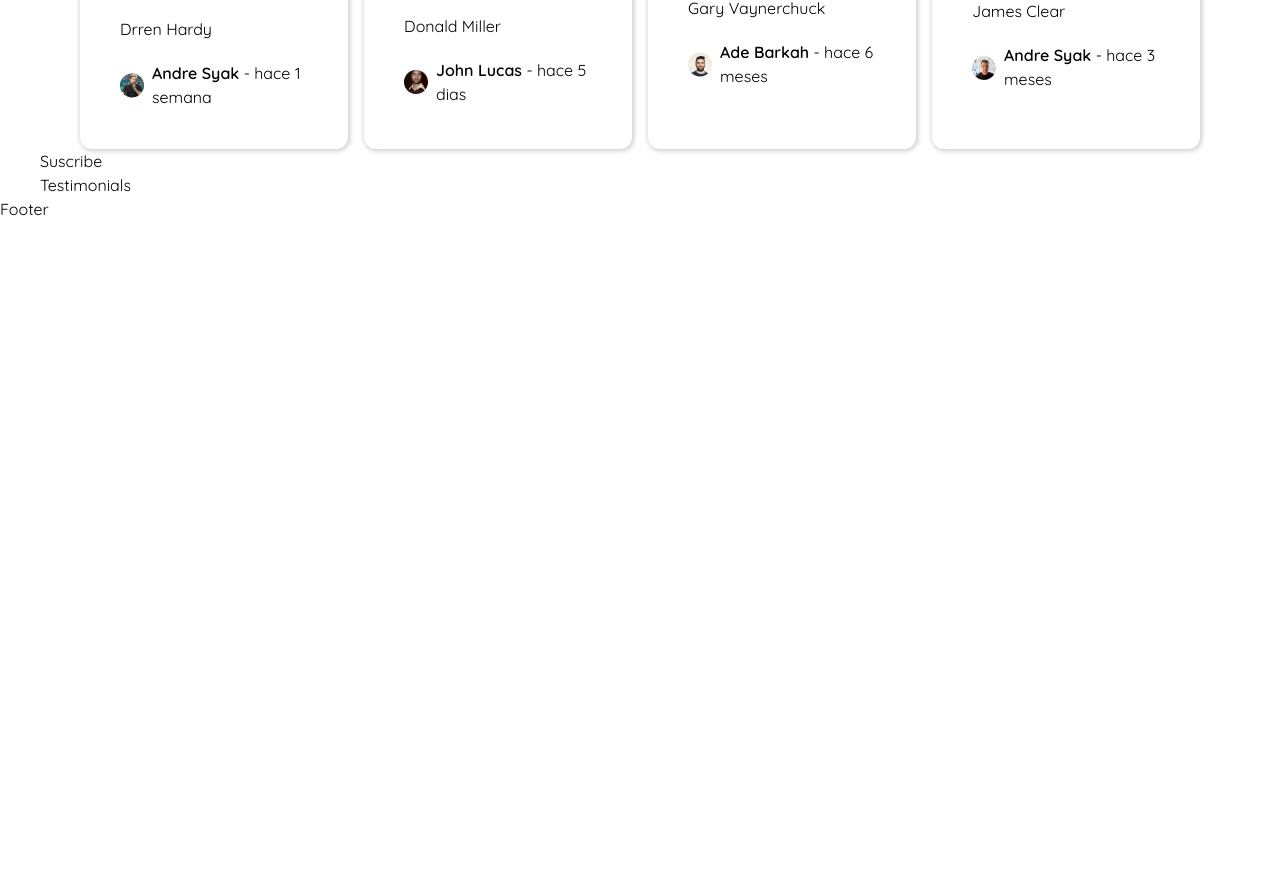
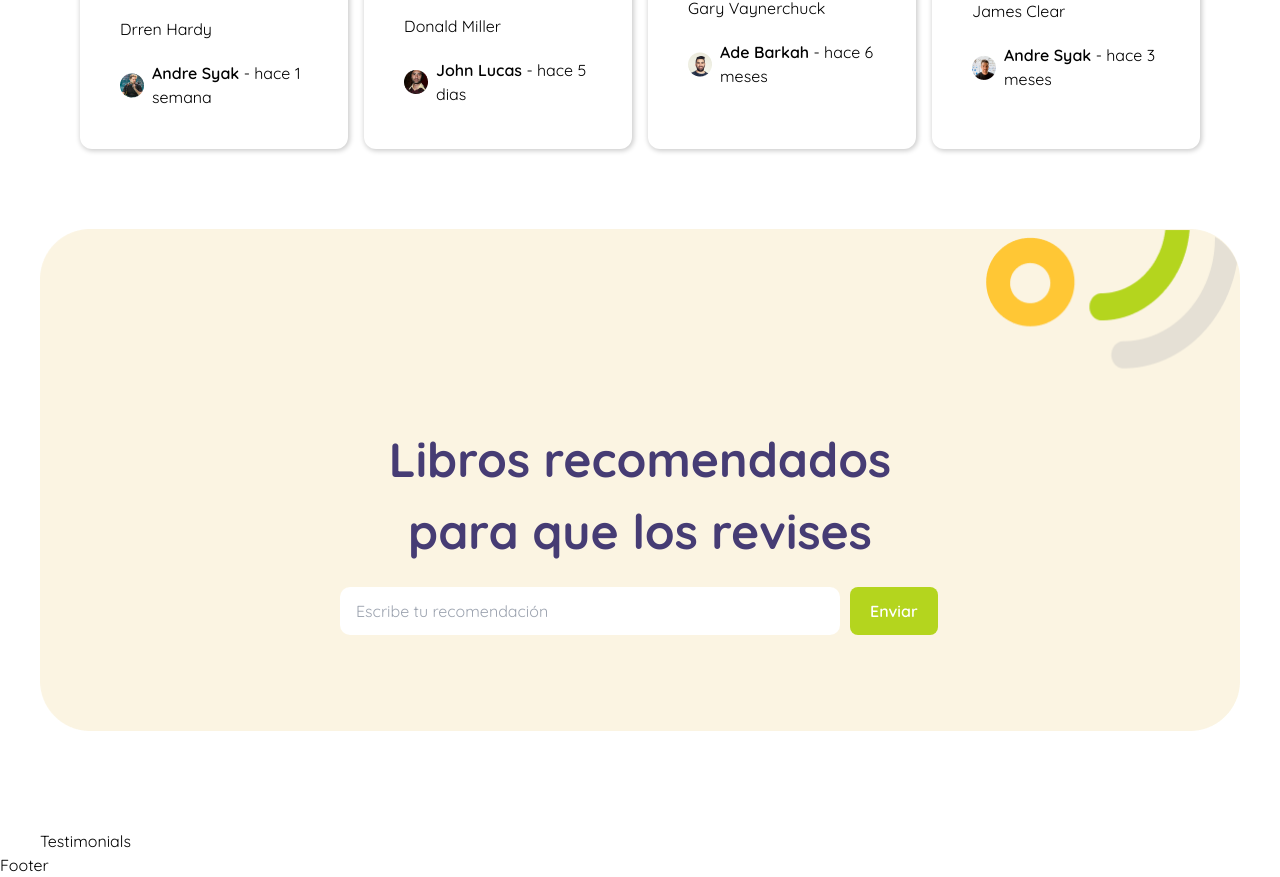
Before and after one commit to AlejandroM12/book-web, a Next.js app: page / in a window 1280 px wide. Shown: the part 2003-2880 px from the top of the page. Before the commit the page ends 2224 px from the top, so only its background shows below. Built offline with nearby package versions, Linux system fonts and the light colour scheme.

Commit message:
feat: add suscribe section

```diff
--- a/src/components/Suscribe/index.js
+++ b/src/components/Suscribe/index.js
@@ -1,7 +1,20 @@
 import React from 'react';
 
 const Suscribe = () => {
-  return <div>Suscribe</div>;
+  return (
+    <section className='flex items-center justify-center mt-20 subscribe'>
+      <div>
+        <h4>Libros recomendados para que los revises</h4>
+        <form>
+          <input
+            placeholder='Escribe tu recomendación'
+            className='submit-area'
+          />
+          <button className='submit-button'>Enviar</button>
+        </form>
+      </div>
+    </section>
+  );
 };
 
 export default Suscribe;
--- a/src/styles/globals.css
+++ b/src/styles/globals.css
@@ -71,3 +71,31 @@ a {
   background: #fff;
   box-shadow: 1px 1px 5px 1px rgba(0, 0, 0, 0.2);
 }
+.subscribe {
+  background: url('../../public/background.png');
+  background-size: 100%;
+  background-repeat: no-repeat;
+  min-height: 600px;
+}
+.subscribe h4 {
+  font-size: 48px;
+  font-weight: 700;
+  color: var(--secondary-color);
+  text-align: center;
+  width: 600px;
+  margin-bottom: 20px;
+}
+.submit-area {
+  background: #fff;
+  width: 500px;
+  padding: 12px 90px 12px 16px;
+  border-radius: 10px;
+}
+.submit-button {
+  color: #fff;
+  font-weight: 600;
+  background: var(--green-color);
+  padding: 12px 20px;
+  border-radius: 8px;
+  margin-left: 10px;
+}
```
